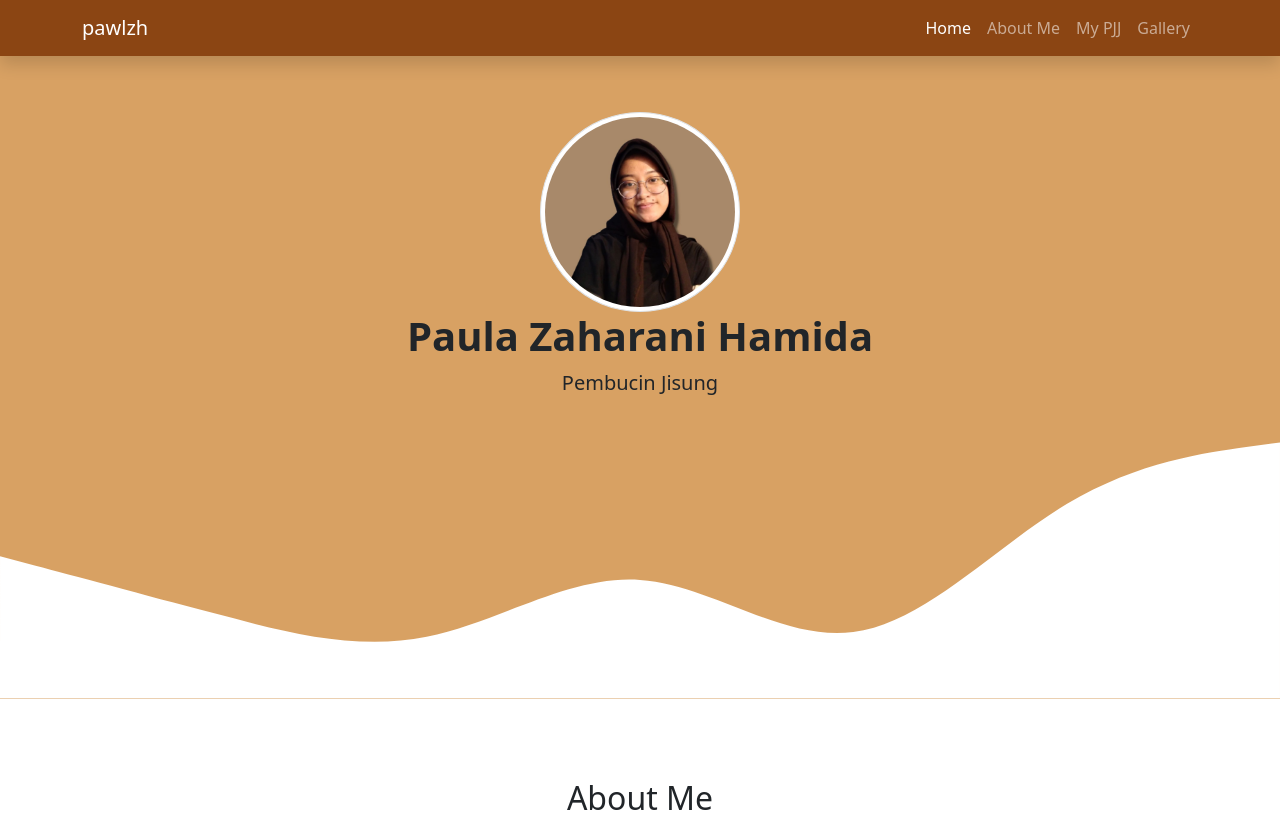
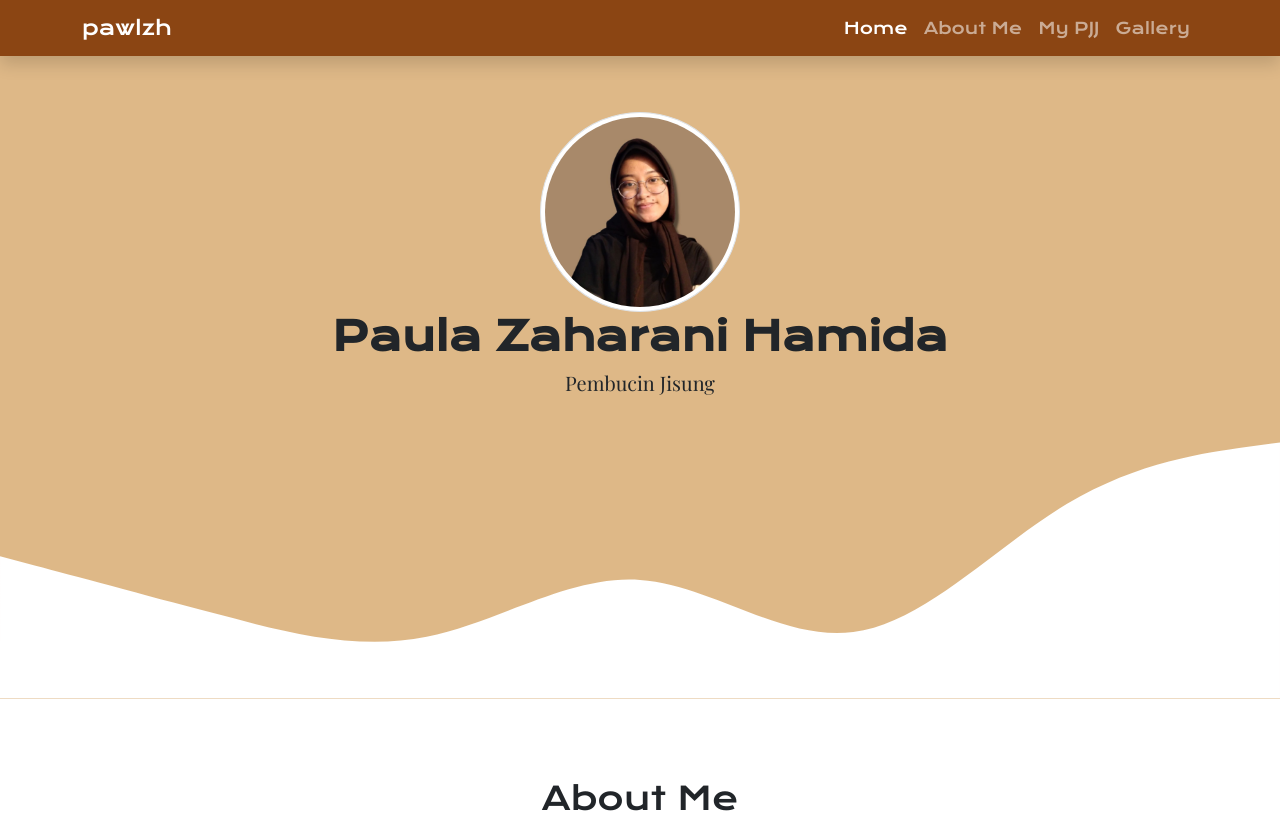
Before and after one commit to paula411/blue-berry, a plain HTML site: page index.html in a window 1280 px wide. Shown: the top 820 px of the page. Drawn offline with nearby package versions, Linux system fonts and the light colour scheme.

Commit message:
Update style.css
berubah #1

```diff
--- a/style.css
+++ b/style.css
@@ -1,12 +1,20 @@
-body {
-  min-height: 3000px;
-}
+@import url("https://fonts.googleapis.com/css2?family=Krona+One&family=Playfair+Display&display=swap");
 .jumbotron {
   padding-top: 7rem;
-  background-color: #d8a163;
+  background-color: burlywood;
 }
 #PJJ {
-  background-color: #d8a163;
+  background-color: burlywood;
+}
+h1,
+h2 {
+  font-family: "Krona One", sans-serif;
+}
+.cakep {
+  font-family: "Krona One", sans-serif;
+}
+.font {
+  font-family: "Playfair Display", serif;
 }
 section {
   padding-top: 5rem;
```
